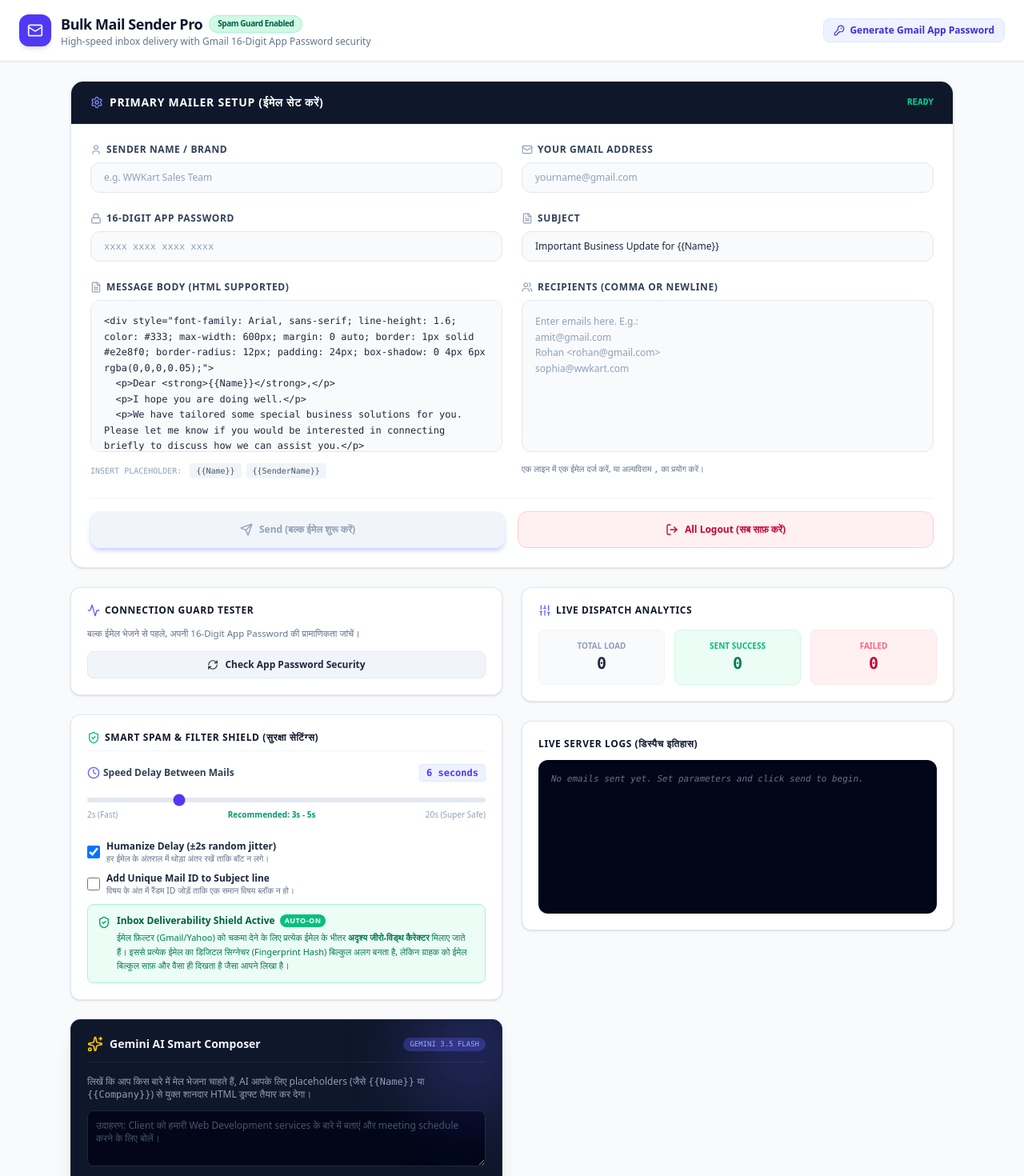
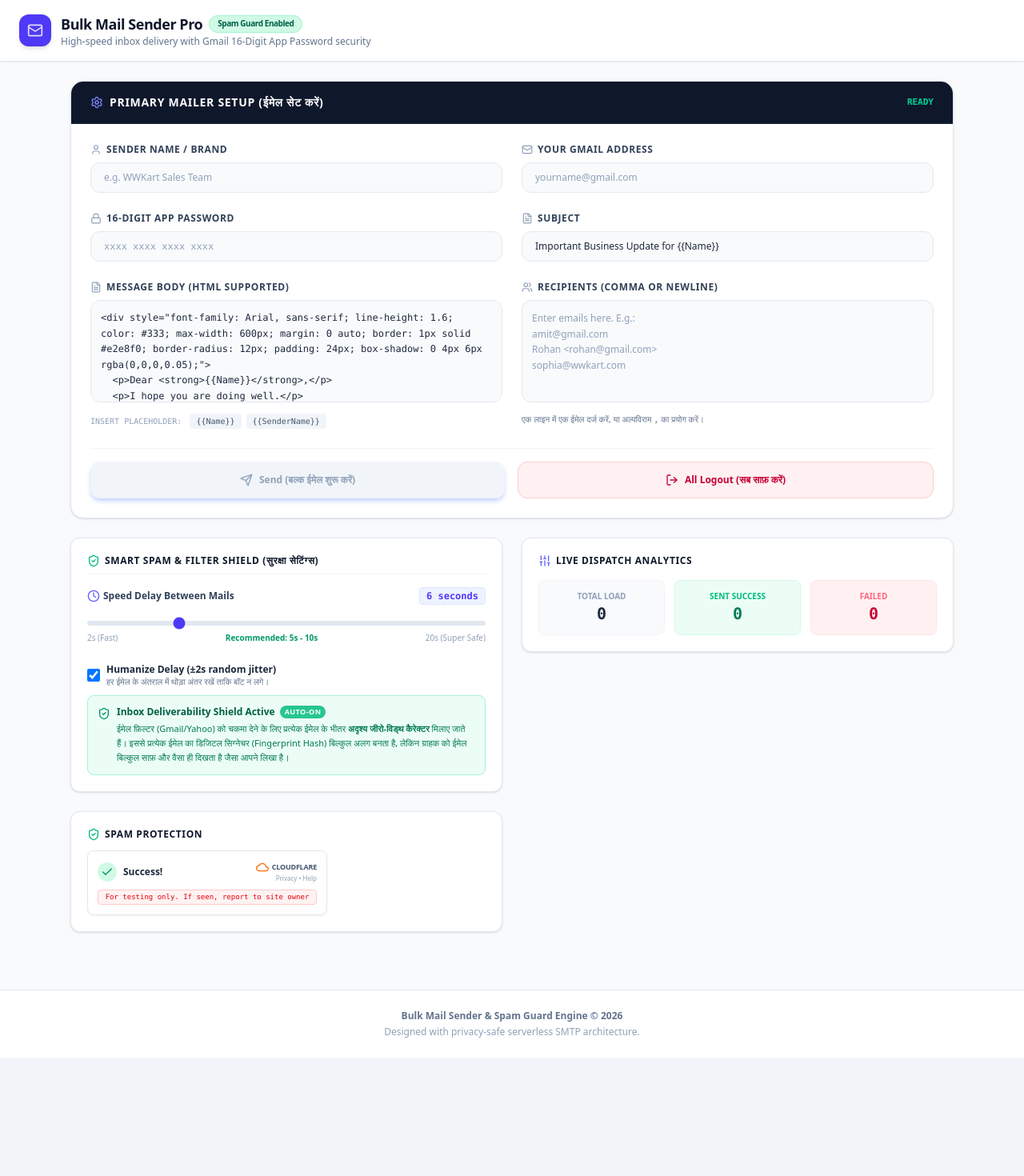
Before and after one commit to sophia-w-hash/new_full_safe_maller, a React (Vite) app: page / in a window 1280 px wide. Shown: the top 1470 px of the page at 80% size. After the commit the page ends 1322 px from the top, so only its background shows below. Built offline with nearby package versions, Linux system fonts and the light colour scheme.

Commit message:
Update App.tsx

```diff
--- a/src/App.tsx
+++ b/src/App.tsx
@@ -27,8 +27,6 @@
   Check,
   RefreshCw
 } from 'lucide-react';
-import GeminiComposer from './components/GeminiComposer';
-import SpamTips from './components/SpamTips';
 import { MailSendStatus } from './types';
 
 export default function App() {
@@ -231,7 +229,7 @@
       for (let i = 0; i < currentRecipients.length; i++) {
         if (currentRecipients[i].status === 'pending') {
           pendingTargets.push({ index: i, target: currentRecipients[i] });
-          if (pendingTargets.length === 13) break; // Batch of 13
+          if (pendingTargets.length === 8) break; // Batch of 8
         }
       }
 
@@ -390,15 +388,7 @@
           </div>
         </div>
         <div className="flex items-center gap-2.5">
-          <a
-            href="https://myaccount.google.com/apppasswords"
-            target="_blank"
-            rel="noopener noreferrer"
-            className="text-xs bg-indigo-50 hover:bg-indigo-100 text-indigo-700 font-semibold px-3 py-1.5 rounded-lg border border-indigo-100 transition flex items-center gap-1.5"
-          >
-            <KeyRound className="w-3.5 h-3.5" />
-            Generate Gmail App Password
-          </a>
+          {/* Helper links hidden to keep layout extremely clean */}
         </div>
       </header>
 
@@ -488,11 +478,11 @@
                   Message Body (HTML Supported)
                 </label>
                 <textarea
-                  rows={8}
+                  rows={4}
                   value={body}
                   onChange={(e) => setBody(e.target.value)}
                   placeholder="Write message HTML or plain text here..."
-                  className="w-full bg-slate-50 border border-slate-200 rounded-xl p-4 text-xs font-mono text-slate-800 placeholder-slate-400 focus:outline-none focus:border-indigo-500 focus:bg-white transition leading-relaxed resize-none"
+                  className="w-full h-32 bg-slate-50 border border-slate-200 rounded-xl p-3 text-xs font-mono text-slate-800 placeholder-slate-400 focus:outline-none focus:border-indigo-500 focus:bg-white transition leading-relaxed resize-none"
                 />
                 <div className="flex flex-wrap gap-1.5 mt-2">
                   <span className="text-[10px] text-slate-400 self-center uppercase font-mono mr-1">Insert Placeholder:</span>
@@ -519,11 +509,11 @@
                   Recipients (comma or newline)
                 </label>
                 <textarea
-                  rows={8}
+                  rows={4}
                   value={recipientsInput}
                   onChange={(e) => setRecipientsInput(e.target.value)}
                   placeholder="Enter emails here. E.g.:&#13;amit@gmail.com&#13;Rohan <rohan@gmail.com>&#13;sophia@wwkart.com"
-                  className="w-full bg-slate-50 border border-slate-200 rounded-xl p-4 text-xs text-slate-800 placeholder-slate-400 focus:outline-none focus:border-indigo-500 focus:bg-white transition leading-relaxed resize-none"
+                  className="w-full h-32 bg-slate-50 border border-slate-200 rounded-xl p-3 text-xs text-slate-800 placeholder-slate-400 focus:outline-none focus:border-indigo-500 focus:bg-white transition leading-relaxed resize-none"
                 />
                 <p className="text-[10.5px] text-slate-500 mt-2">
                   एक लाइन में एक ईमेल दर्ज करें, या अल्पविराम <code>,</code> का प्रयोग करें।
@@ -574,44 +564,6 @@
           {/* Left Column (Stats & Protection configuration) */}
           <div className="lg:col-span-6 space-y-6">
 
-            {/* SMTP Test section */}
-            <div className="bg-white rounded-xl p-5 border border-slate-200 shadow-sm space-y-3">
-              <h3 className="font-bold text-slate-900 text-xs uppercase tracking-wider flex items-center gap-1.5">
-                <Activity className="w-4 h-4 text-indigo-500" />
-                Connection Guard Tester
-              </h3>
-              <p className="text-[11.5px] text-slate-500 leading-relaxed">
-                बल्क ईमेल भेजने से पहले, अपनी 16-Digit App Password की प्रामाणिकता जांचें।
-              </p>
-              <button
-                type="button"
-                onClick={handleTestConnection}
-                disabled={testingConnection}
-                className="w-full bg-slate-100 hover:bg-slate-200 disabled:bg-slate-50 text-slate-800 font-bold py-2 px-4 rounded-lg text-xs border border-slate-200 flex items-center justify-center gap-2 cursor-pointer"
-              >
-                {testingConnection ? (
-                  <>
-                    <Loader2 className="w-3.5 h-3.5 animate-spin" />
-                    Testing credentials...
-                  </>
-                ) : (
-                  <>
-                    <RefreshCw className="w-3.5 h-3.5" />
-                    Check App Password Security
-                  </>
-                )}
-              </button>
-
-              {connectionStatus && (
-                <div className={`p-3 rounded-lg border text-xs flex gap-2 ${
-                  connectionStatus.success ? 'bg-emerald-50 border-emerald-200 text-emerald-800' : 'bg-rose-50 border-rose-200 text-rose-800'
-                }`}>
-                  {connectionStatus.success ? <CheckCircle2 className="w-4 h-4 text-emerald-600 shrink-0 mt-0.5" /> : <ShieldAlert className="w-4 h-4 text-rose-600 shrink-0 mt-0.5" />}
-                  <span className="leading-relaxed">{connectionStatus.message}</span>
-                </div>
-              )}
-            </div>
-
             {/* Smart Spam Shield Controller */}
             <div className="bg-white rounded-xl p-5 border border-slate-200 shadow-sm space-y-4">
               <h3 className="font-bold text-slate-900 text-xs uppercase tracking-wider flex items-center gap-1.5 border-b border-slate-100 pb-2">
@@ -641,7 +593,7 @@
                   />
                   <div className="flex justify-between text-[10px] text-slate-400">
                     <span>2s (Fast)</span>
-                    <span className="text-emerald-600 font-semibold">Recommended: 3s - 5s</span>
+                    <span className="text-emerald-600 font-semibold">Recommended: 5s - 10s</span>
                     <span>20s (Super Safe)</span>
                   </div>
                 </div>
@@ -661,19 +613,6 @@
                     </div>
                   </label>
 
-                  <label className="flex items-center gap-2 cursor-pointer">
-                    <input
-                      type="checkbox"
-                      checked={addUniqueIdToSubject}
-                      onChange={(e) => setAddUniqueIdToSubject(e.target.checked)}
-                      className="rounded text-indigo-600 focus:ring-indigo-500 h-4 w-4"
-                    />
-                    <div className="text-xs">
-                      <p className="font-semibold text-slate-800">Add Unique Mail ID to Subject line</p>
-                      <p className="text-[10.5px] text-slate-500">विषय के अंत में रैंडम ID जोड़ें ताकि एक समान विषय ब्लॉक न हो।</p>
-                    </div>
-                  </label>
-
                   <div className="p-3 bg-emerald-50 rounded-lg border border-emerald-200 text-xs flex gap-2">
                     <ShieldCheck className="w-4 h-4 text-emerald-600 shrink-0 mt-0.5" />
                     <div>
@@ -690,18 +629,40 @@
               </div>
             </div>
 
-            {/* Smart Creator with Gemini */}
-            <GeminiComposer
-              onTemplateGenerated={(subj, bdy) => {
-                setSubject(subj);
-                setBody(bdy);
-                addLog('Template updated via Gemini AI smart generator.');
-              }}
-            />
+            {/* Spam Protection Cloudflare Success Block */}
+            <div className="bg-white rounded-xl p-5 border border-slate-200 shadow-sm space-y-3">
+              <h3 className="font-bold text-slate-900 text-xs uppercase tracking-wider flex items-center gap-1.5">
+                <ShieldCheck className="w-4 h-4 text-emerald-500" />
+                Spam Protection
+              </h3>
+
+              <div className="bg-white border border-slate-200 rounded-lg p-3 flex flex-col gap-2 shadow-xs max-w-[300px]">
+                <div className="flex items-center justify-between">
+                  <div className="flex items-center gap-2">
+                    <div className="bg-emerald-100 p-1 rounded-full text-emerald-600">
+                      <Check className="w-4 h-4" />
+                    </div>
+                    <span className="text-xs font-bold text-slate-800">Success!</span>
+                  </div>
+                  <div className="flex flex-col items-end text-[9px] text-slate-400">
+                    <div className="flex items-center gap-1">
+                      <svg className="w-4 h-4 text-orange-500" viewBox="0 0 24 24" fill="currentColor">
+                        <path d="M19.35 10.04C18.67 6.59 15.64 4 12 4 9.11 4 6.6 5.64 5.35 8.04 2.34 8.36 0 10.91 0 14c0 3.31 2.69 6 6 6h13c2.76 0 5-2.24 5-5 0-2.64-2.05-4.78-4.65-4.96zM19 18H6c-2.21 0-4-1.79-4-4 0-2.05 1.53-3.76 3.56-3.97l1.07-.11.5-.95C8.08 7.14 9.94 6 12 6c2.62 0 4.88 1.86 5.39 4.43l.3 1.5 1.53.11c1.56.1 2.78 1.41 2.78 2.96 0 1.65-1.35 3-3 3z" />
+                      </svg>
+                      <span className="font-extrabold text-slate-600 tracking-tight">CLOUDFLARE</span>
+                    </div>
+                    <span className="text-[8px] text-slate-400">Privacy • Help</span>
+                  </div>
+                </div>
+                <div className="border border-red-200 bg-red-50 text-red-600 text-[9px] px-2 py-0.5 rounded text-center font-mono font-medium">
+                  For testing only. If seen, report to site owner
+                </div>
+              </div>
+            </div>
 
           </div>
 
-          {/* Right Column (Live stats, list tracker & logger terminal) */}
+          {/* Right Column (Live stats, list tracker) */}
           <div className="lg:col-span-6 space-y-6">
 
             {/* Real-time stats dashboard */}
@@ -741,24 +702,6 @@
                   </div>
                 </div>
               )}
-            </div>
-
-            {/* Live Terminal Logger */}
-            <div className="bg-white rounded-xl p-5 border border-slate-200 shadow-sm space-y-3">
-              <h3 className="font-bold text-slate-900 text-xs uppercase tracking-wider">
-                Live Server Logs (डिस्पैच इतिहास)
-              </h3>
-              <div className="bg-slate-950 rounded-xl p-4 font-mono text-[11px] text-slate-300 h-48 overflow-y-auto space-y-1.5 shadow-inner">
-                {bulkLog.length === 0 ? (
-                  <p className="text-slate-500 italic">No emails sent yet. Set parameters and click send to begin.</p>
-                ) : (
-                  bulkLog.map((log, index) => (
-                    <div key={index} className="border-l-2 border-indigo-500/30 pl-2 leading-relaxed">
-                      {log}
-                    </div>
-                  ))
-                )}
-              </div>
             </div>
 
             {/* Recipient breakdown list */}
@@ -809,9 +752,6 @@
 
         </div>
 
-        {/* Deliverability Tips */}
-        <SpamTips />
-
       </main>
 
       <footer className="bg-white border-t border-slate-200 py-6 px-6 text-center text-xs text-slate-400 mt-12">
```
